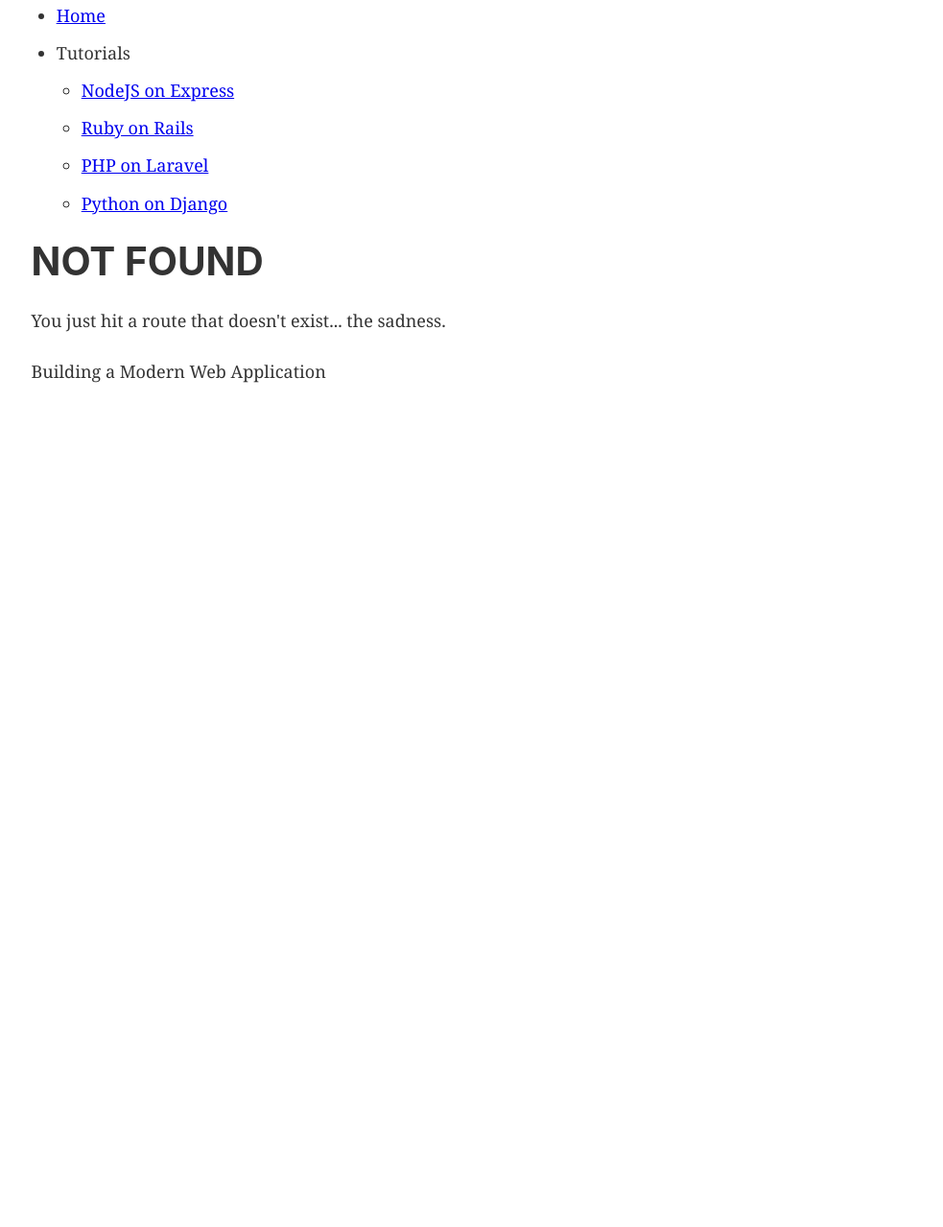
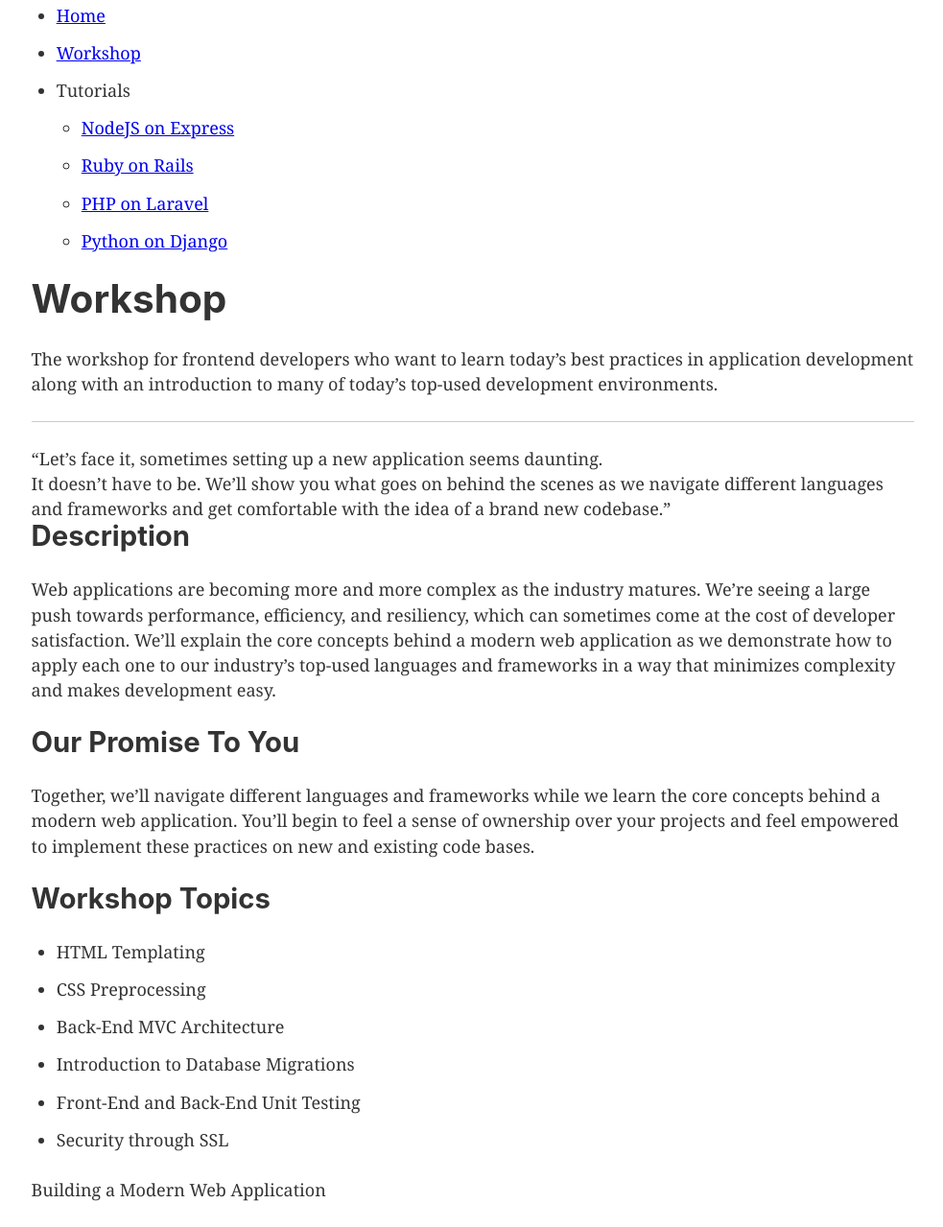
Before and after one commit to sparkbox/modern-web-application-site, a Gatsby site: page /workshop in a window 1280 px wide. Before the commit this address had no page. Shown: the part 120-1399 px from the top of the page at 96% size, without its empty margins (147-1130 px from the left). Before the commit the page ends 800 px from the top, so only its background shows below. Built offline with nearby package versions, Linux system fonts and the light colour scheme; Gatsby itself is replaced by a stand-in of ours.

Commit message:
feat(workshop): add workshop page

```diff
--- a/src/components/navigation.js
+++ b/src/components/navigation.js
@@ -4,7 +4,8 @@ import React from 'react'
 const Navigation = () => (
   <nav>
     <ul>
-      <li><a href="/">Home</a></li>
+      <li><Link to="/">Home</Link></li>
+      <li><Link to="/workshop">Workshop</Link></li>
       <li>
         Tutorials
         <ul>
--- a/src/pages/index.js
+++ b/src/pages/index.js
@@ -8,6 +8,7 @@ const IndexPage = () => (
     <SEO title="Home" keywords={[`modern web application`, `tutorial`]} />
     <section>
       <h1>Purpose</h1>
+      <hr />
       <p>
         Web applications are becoming more and more complex as the industry matures.
         We’re seeing a large push towards performance, efficiency, and resiliency, which can sometimes come at the cost of developer satisfaction.
@@ -27,6 +28,7 @@ const IndexPage = () => (
     </section>
     <section>
       <h1>What is a Modern Web Application</h1>
+      <hr />
       <p>The definition of a modern development environment is constantly changing. We’re moving towards a more modular, performant, and resilient architectures when crafting our web applications. Let’s break these three higher-level goals down to create a list of criteria that each of our environments must maintain to be considered “modern”.</p>
 
       <dl>
--- /dev/null
+++ b/src/pages/workshop.js
@@ -0,0 +1,37 @@
+import React from 'react';
+
+import Layout from '../components/layout';
+import SEO from '../components/seo';
+
+const PhpOnLaravelPage = () => (
+  <Layout>
+    <SEO title="Workshop" keywords={[`modern web application`, `tutorial`]} />
+    <h1>Workshop</h1>
+    <p>The workshop for frontend developers who want to learn today’s best practices in application development along with an introduction to many of today’s top-used development environments.</p>
+    <hr />
+
+    <q>Let’s face it, sometimes setting up a new application seems daunting. <br />It doesn’t have to be. We’ll show you what goes on behind the scenes as we navigate different languages and frameworks and get comfortable with the idea of a brand new codebase.</q>
+
+    <h2>Description</h2>
+    <p>Web applications are becoming more and more complex as the industry matures. We’re seeing a large push towards performance, efficiency, and resiliency, which can sometimes come at the cost of developer satisfaction. We’ll explain the core concepts behind a modern web application as we demonstrate how to apply each one to our industry’s top-used languages and frameworks in a way that minimizes complexity and makes development easy.</p>
+
+    <h2>Our Promise To You</h2>
+    <p>Together, we’ll navigate different languages and frameworks while we learn the core concepts behind a modern web application. You’ll begin to feel a sense of ownership over your projects and feel empowered to implement these practices on new and existing code bases.</p>
+
+    <h2>Workshop Topics</h2>
+    <ul>
+      <li>HTML Templating</li>
+      <li>CSS Preprocessing</li>
+      <li>Back-End MVC Architecture</li>
+      <li>Introduction to Database Migrations</li>
+      <li>Front-End and Back-End Unit Testing</li>
+      <li>Security through SSL</li>
+    </ul>
+
+
+
+
+  </Layout>
+);
+
+export default PhpOnLaravelPage;
```
